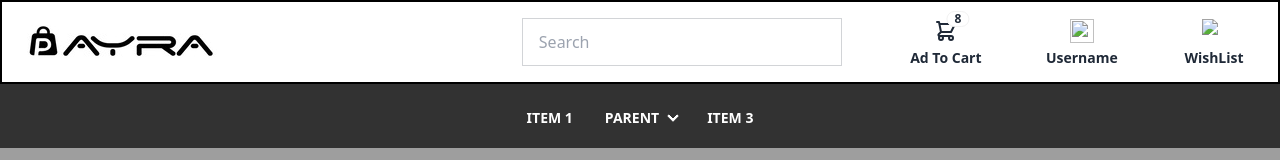
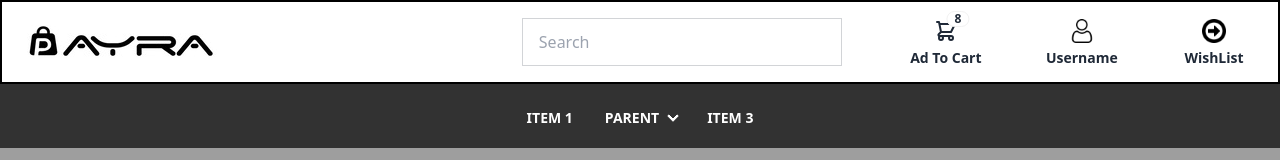
Before and after one commit to CodeWithIfty/payra-shopping-clone, a plain HTML site: page index.html in a window 1280 px wide. Shown: the top 160 px of the page. Drawn offline with nearby package versions, Linux system fonts and the light colour scheme; the site is published under a folder, as on GitHub Pages, so addresses that start at the root find nothing.

Commit message:
fixed img issue

```diff
--- a/index.html
+++ b/index.html
@@ -74,13 +74,13 @@
                   <div class="dropdown dropdown-end">
                     <label tabindex="0" class="ml-10 btn btn-ghost btn-circle avatar w-24">
                       <div class="w-6 h-6">
-                        <img src="/images/user.png" />
+                        <img src="./images/user.png" />
                       </div>
                       <h3 class="capitalize">Username</h3>
                     </label>
                     <label  class="ml-10 btn bg-none btn-ghost w-20">
                       <div class="w-6 h-6">
-                        <img src="/images/right-arrow-in-a-circle.png" />
+                        <img src="./images/right-arrow-in-a-circle.png" />
                       </div>
                       <h3 class="capitalize">WishList</h3>
                     </label>
```
